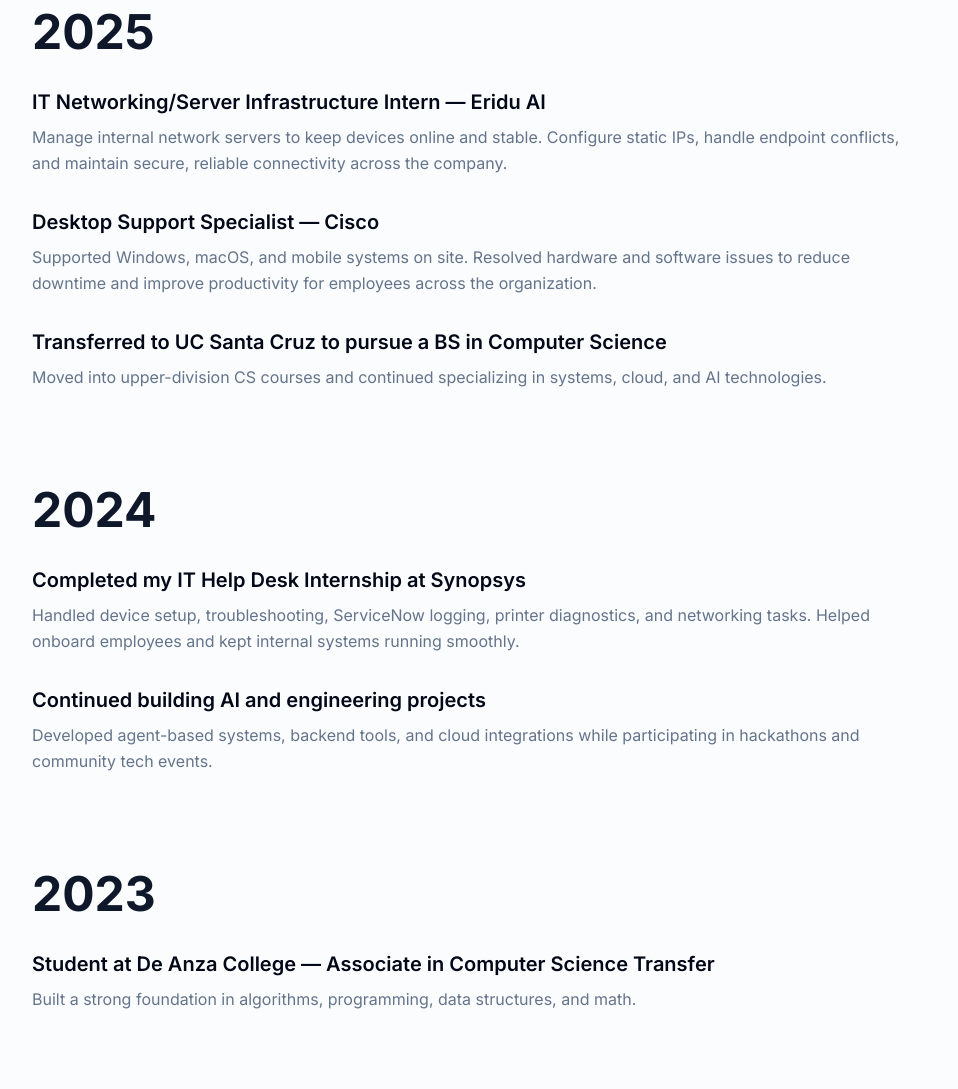
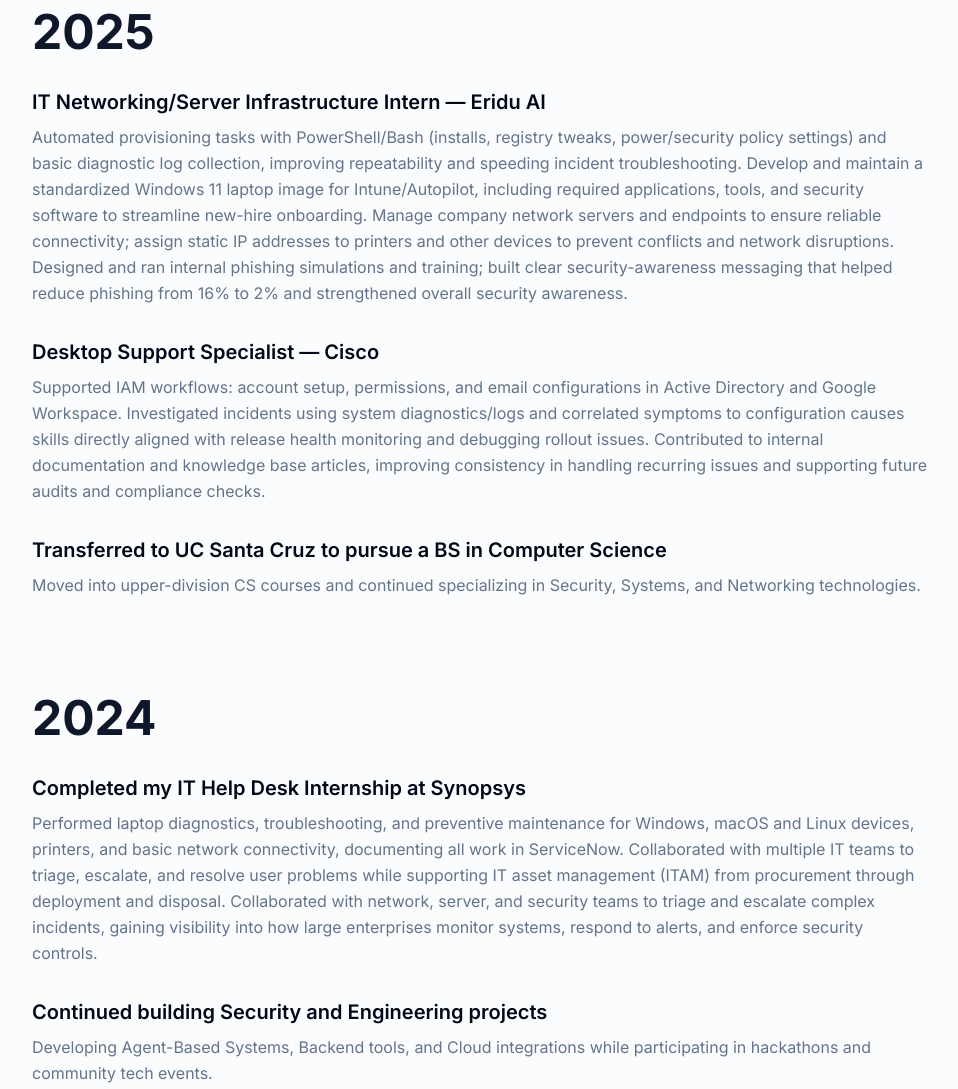
Before and after one commit to alfies14/Portfolio-website, a website built with Vite: page index.html in a window 1280 px wide. Shown: the part 960-2049 px from the top of the page, without its empty margins (160-1118 px from the left). Built offline with nearby package versions, Linux system fonts and the light colour scheme.

Commit message:
Added to front page

```diff
--- a/index.html
+++ b/index.html
@@ -162,7 +162,7 @@
                         class="bg-gradient-to-r from-primary to-primary/60 bg-clip-text text-transparent">Alfredo</span>
                 </h1>
                 <p class="text-xl sm:text-2xl text-muted-foreground mb-8 max-w-2xl mx-auto">
-                    A Computer Science Major at UC Santa Cruz currently with a internship at a startup called Eridu AI.
+                    A Computer Science Major at UC Santa Cruz currently interning at Eridu AI.
                 </p>
                 <div class="flex flex-col sm:flex-row gap-4 justify-center">
                     <a href="https://github.com/alfies14" target="_blank" rel="noopener noreferrer"
@@ -192,26 +192,32 @@
                         <div>
                             <h4 class="text-xl font-semibold mb-2 text-foreground">IT Networking/Server Infrastructure Intern — Eridu AI</h4>
                             <p class="text-muted-foreground leading-relaxed">
-                                Manage internal network servers to keep devices online and stable. Configure static IPs,
-                                handle endpoint conflicts, and maintain secure, reliable connectivity across the
-                                company.
+                                Automated provisioning tasks with PowerShell/Bash (installs, registry tweaks, power/security policy settings) and basic diagnostic log collection, improving repeatability and speeding incident troubleshooting.
+
+                                Develop and maintain a standardized Windows 11 laptop image for Intune/Autopilot, including required applications, tools, and security software to streamline new-hire onboarding.
+
+                                Manage company network servers and endpoints to ensure reliable connectivity; assign static IP addresses to printers and other devices to prevent conflicts and network disruptions.
+
+                                Designed and ran internal phishing simulations and training; built clear security-awareness messaging that helped reduce phishing from 16% to 2% and strengthened overall security awareness.
                             </p>
                         </div>
                         <div>
                             <h4 class="text-xl font-semibold mb-2 text-foreground">Desktop Support Specialist — Cisco
                             </h4>
                             <p class="text-muted-foreground leading-relaxed">
-                                Supported Windows, macOS, and mobile systems on site. Resolved hardware and software
-                                issues to reduce downtime and improve productivity for employees across the
-                                organization.
+                                Supported IAM workflows: account setup, permissions, and email configurations in Active Directory and Google Workspace.
+
+                                Investigated incidents using system diagnostics/logs and correlated symptoms to configuration causes skills directly aligned with release health monitoring and debugging rollout issues.
+
+                                Contributed to internal documentation and knowledge base articles, improving consistency in handling recurring issues and supporting future audits and compliance checks.
                             </p>
                         </div>
                         <div>
                             <h4 class="text-xl font-semibold mb-2 text-foreground">Transferred to UC Santa Cruz to
                                 pursue a BS in Computer Science</h4>
                             <p class="text-muted-foreground leading-relaxed">
-                                Moved into upper-division CS courses and continued specializing in systems, cloud, and
-                                AI technologies.
+                                Moved into upper-division CS courses and continued specializing in Security, Systems, and
+                                Networking technologies.
                             </p>
                         </div>
                     </div>
@@ -225,16 +231,19 @@
                             <h4 class="text-xl font-semibold mb-2 text-foreground">Completed my IT Help Desk Internship
                                 at Synopsys</h4>
                             <p class="text-muted-foreground leading-relaxed">
-                                Handled device setup, troubleshooting, ServiceNow logging, printer diagnostics, and
-                                networking tasks. Helped onboard employees and kept internal systems running smoothly.
+                                Performed laptop diagnostics, troubleshooting, and preventive maintenance for Windows, macOS and Linux devices, printers, and basic network connectivity, documenting all work in ServiceNow.
+
+                                Collaborated with multiple IT teams to triage, escalate, and resolve user problems while supporting IT asset management (ITAM) from procurement through deployment and disposal.
+
+                                Collaborated with network, server, and security teams to triage and escalate complex incidents, gaining visibility into how large enterprises monitor systems, respond to alerts, and enforce security controls.
+
                             </p>
                         </div>
                         <div>
-                            <h4 class="text-xl font-semibold mb-2 text-foreground">Continued building AI and engineering
+                            <h4 class="text-xl font-semibold mb-2 text-foreground">Continued building Security and Engineering
                                 projects</h4>
                             <p class="text-muted-foreground leading-relaxed">
-                                Developed agent-based systems, backend tools, and cloud integrations while participating
-                                in hackathons and community tech events.
+                                Developing Agent-Based Systems, Backend tools, and Cloud integrations while participating in hackathons and community tech events.
                             </p>
                         </div>
                     </div>
@@ -250,32 +259,10 @@
                             <h4 class="text-xl font-semibold mb-2 text-foreground">Student at De Anza College —
                                 Associate in Computer Science Transfer</h4>
                             <p class="text-muted-foreground leading-relaxed">
-                                Built a strong foundation in algorithms, programming, data structures, and math.
+                                Built a strong foundation in Algorithms, Programming, Data structures, and Math.
                             </p>
                         </div>
                     </div>
-                </div>
-            </div>
-        </div>
-    </section>
-
-    <!-- Photo Section -->
-    <section class="py-20 px-4 sm:px-6 lg:px-8">
-        <div class="container mx-auto max-w-5xl">
-            <h2 class="text-4xl font-bold mb-4 text-center">Bay Area Views</h2>
-            <p class="text-muted-foreground text-center mb-12 max-w-2xl mx-auto">
-                Captured from the Marin Headlands — one of my favorite spots in the Bay Area
-            </p>
-            <div class="relative group overflow-hidden rounded-2xl shadow-2xl">
-                <img
-                    src="./images/golden-gate.jpg"
-                    alt="Golden Gate Bridge view from Marin Headlands"
-                    class="w-full h-auto object-cover transition-transform duration-700 group-hover:scale-105"
-                >
-                <div class="absolute inset-0 bg-gradient-to-t from-black/50 via-transparent to-transparent opacity-0 group-hover:opacity-100 transition-opacity duration-300"></div>
-                <div class="absolute bottom-0 left-0 right-0 p-6 text-white transform translate-y-full group-hover:translate-y-0 transition-transform duration-300">
-                    <p class="text-lg font-semibold">Golden Gate Bridge</p>
-                    <p class="text-sm opacity-80">Marin Headlands, California</p>
                 </div>
             </div>
         </div>
@@ -366,6 +353,27 @@
             </div>
         </div>
     </section>
+        <!-- Photo Section -->
+    <section class="py-20 px-4 sm:px-6 lg:px-8">
+            <div class="container mx-auto max-w-5xl">
+                <h2 class="text-4xl font-bold mb-4 text-center">Bay Area Views</h2>
+                <p class="text-muted-foreground text-center mb-12 max-w-2xl mx-auto">
+                    Captured from the Marin Headlands — one of my favorite spots in the Bay Area
+                </p>
+                <div class="relative group overflow-hidden rounded-2xl shadow-2xl">
+                    <img
+                        src="./images/golden-gate.jpg"
+                        alt="Golden Gate Bridge view from Marin Headlands"
+                        class="w-full h-auto object-cover transition-transform duration-700 group-hover:scale-105"
+                    >
+                    <div class="absolute inset-0 bg-gradient-to-t from-black/50 via-transparent to-transparent opacity-0 group-hover:opacity-100 transition-opacity duration-300"></div>
+                    <div class="absolute bottom-0 left-0 right-0 p-6 text-white transform translate-y-full group-hover:translate-y-0 transition-transform duration-300">
+                        <p class="text-lg font-semibold">Golden Gate Bridge</p>
+                        <p class="text-sm opacity-80">Marin Headlands, California</p>
+                    </div>
+                </div>
+            </div>
+    </section>
 
     <!-- Contact Section -->
     <section id="contact" class="py-20 px-4 sm:px-6 lg:px-8">
```
